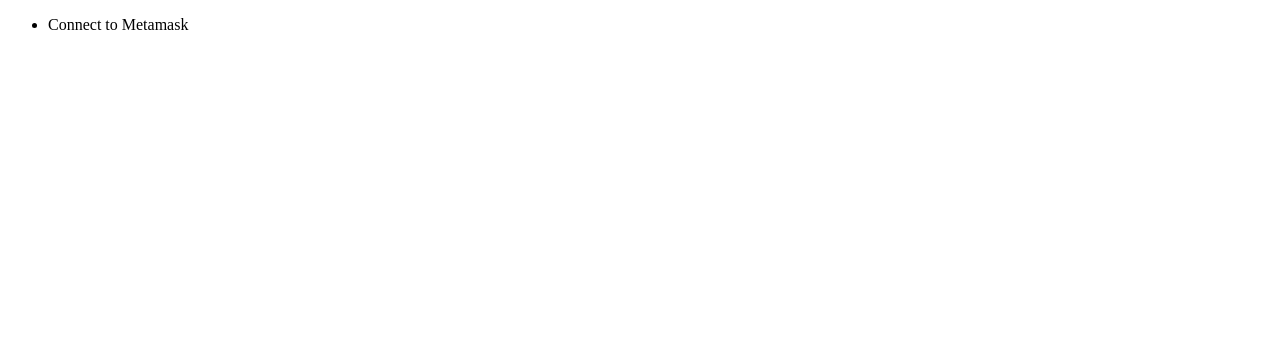
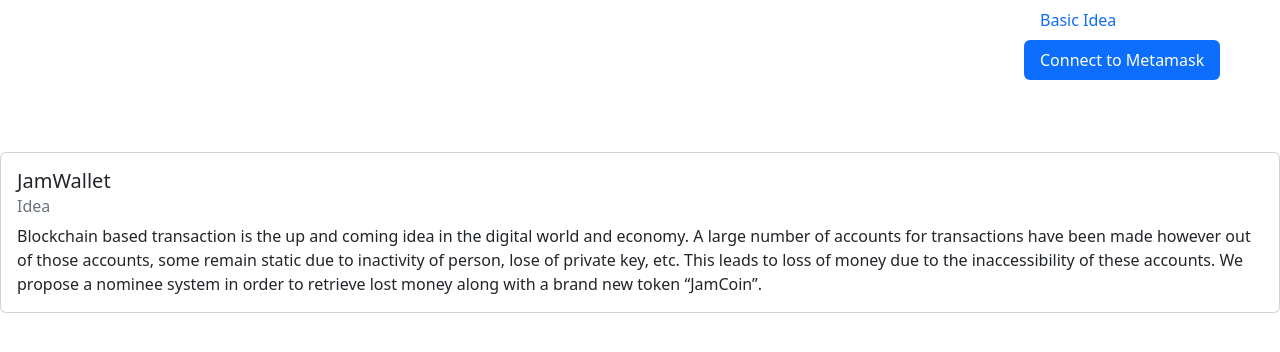
Before and after one commit to vansh106/JamWallet, a website: page index.html in a window 1280 px wide. Drawn offline with nearby package versions, Linux system fonts and the light colour scheme.

Commit message:
frontend phase 1 complete

```diff
--- a/index.html
+++ b/index.html
@@ -4,13 +4,25 @@
     <meta charset="UTF-8">
     <meta http-equiv="X-UA-Compatible" content="IE=edge">
     <meta name="viewport" content="width=device-width, initial-scale=1.0">
+    <link href="https://cdn.jsdelivr.net/npm/bootstrap@5.2.1/dist/css/bootstrap.min.css" rel="stylesheet" integrity="sha384-iYQeCzEYFbKjA/T2uDLTpkwGzCiq6soy8tYaI1GyVh/UjpbCx/TYkiZhlZB6+fzT" crossorigin="anonymous">
     <title>Document</title>
 </head>
 <body>
-    <ul id="navbar">
-        <li onclick="connectMetamask()">Connect to Metamask</li>
-    </ul>
-
+    <ul class="nav nav-pills homenav" style="margin-left: 80%;">
+        <li class="nav-item">
+            <a class="nav-link" href="#idea">Basic Idea</a>
+        </li>
+        <li class="nav-item" onclick="connectMetamask()">
+            <a class="nav-link active" href="#">Connect to Metamask</a></li>
+    </ul> <br><br><br>
+    <div class="card" id="idea" style="width: 80rem;">
+        <div class="card-body">
+            <h5 class="card-title"> JamWallet </h5>
+            <h6 class="card-subtitle mb-2 text-muted"> Idea </h6>
+            <p class="card-text"> Blockchain based transaction is the up and coming idea in the digital world and economy. A large number of accounts for transactions have been made however out of those accounts, some remain static due to inactivity of person, lose of private key, etc. This leads to loss of money due to the inaccessibility of these accounts. We propose a nominee system in order to retrieve lost money along with a brand new token “JamCoin”.
+            </p>
+        </div>
+    </div><br><br>
     <script>
         let account;
         const connectMetamask = async () => {
```
